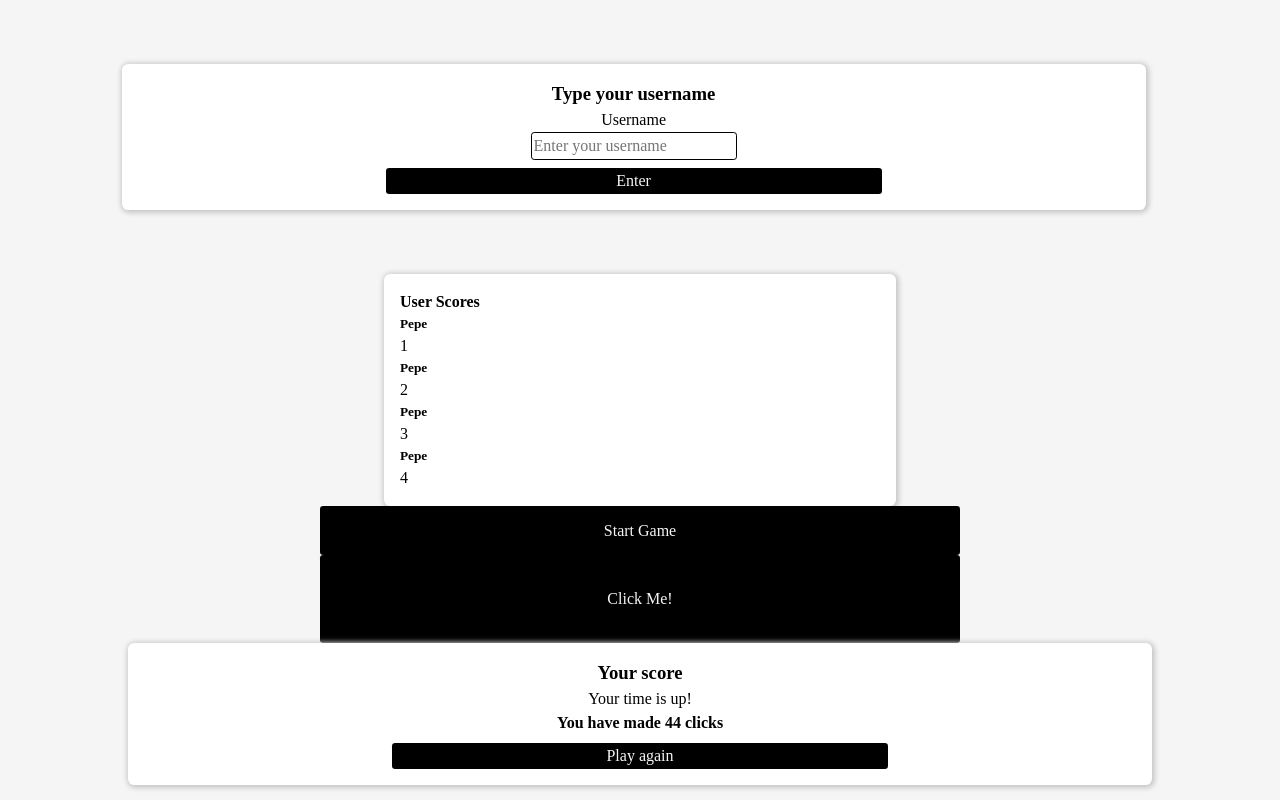
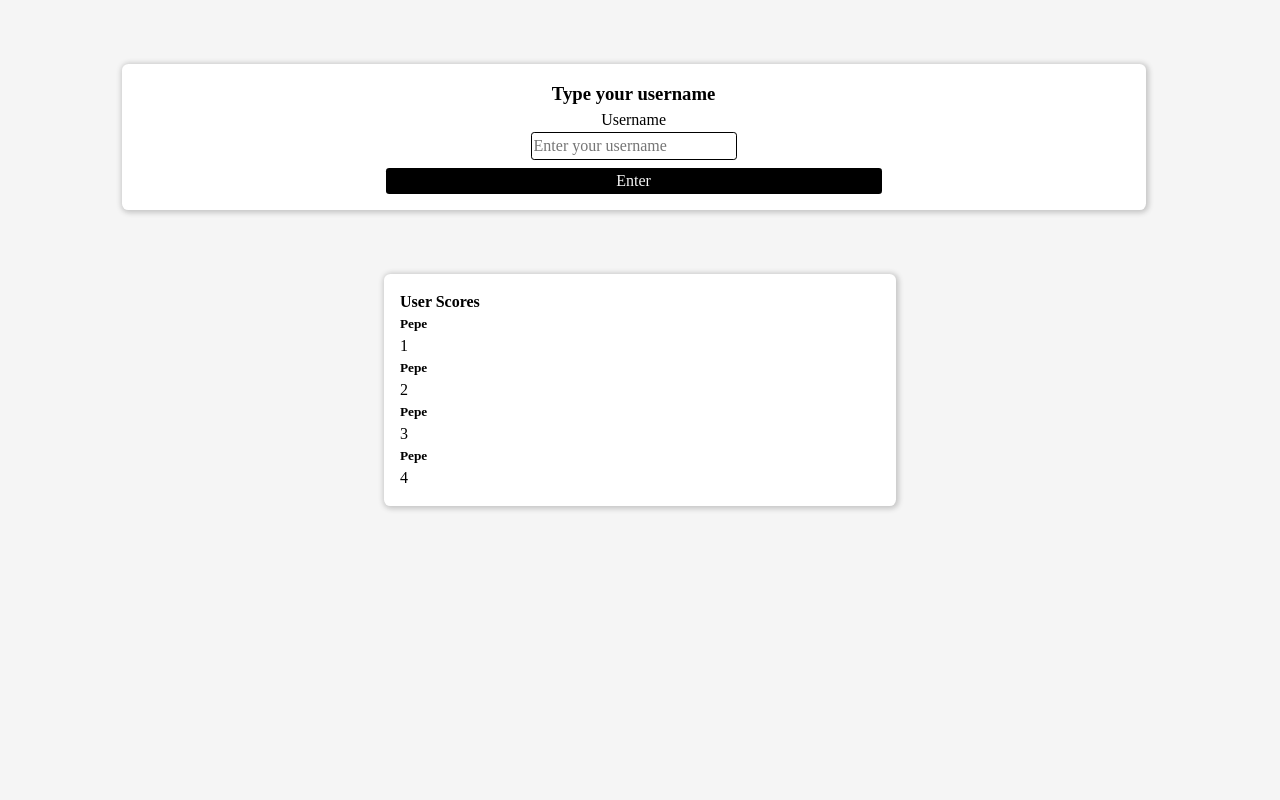
Before and after one commit to aaron25484/Count-Clicks-Game, a plain HTML site: page index.html in a window 1280 px wide. Drawn offline with Linux system fonts and the light colour scheme.

Commit message:
class changes

```diff
--- a/index.html
+++ b/index.html
@@ -13,7 +13,7 @@
         <h3>Type your username</h3>
         <label for="userName">Username</label>
             <input id="userName" type="text" value="" placeholder="Enter your username" required>
-        <button href="#" id="button_first_screen" type="button" disabled>Enter</button>
+        <button href="#" id="button_first_screen" type="button" >Enter</button>
     </div>
 
 <!----------------------------RANKING BOX----------------------------->
@@ -30,17 +30,17 @@
     </div>
 
 <!----------------------------START GAME SCREEN----------------------------->
-    <div class="pre_game">
+    <div class="pre_game-none">
         <button id="button_second_screen" type="button">Start Game</button>
     </div>
 
 <!----------------------------MAIN GAME SCREEN----------------------------->
-    <div class="main_screen_game">
+    <div class="main_screen_game-none">
         <button id="button_game" type="button">Click Me!</button>
     </div>
 
 <!----------------------------YOUR SCORE GAME ----------------------------->
-    <div class="score_screen">
+    <div class="score_screen-none">
         <h3>Your score</h3>
         <p>Your time is up!</p>
         <h4 id="your_score">You have made 44 clicks</h4>
```
